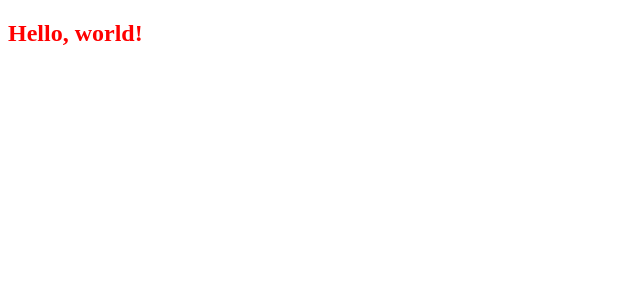
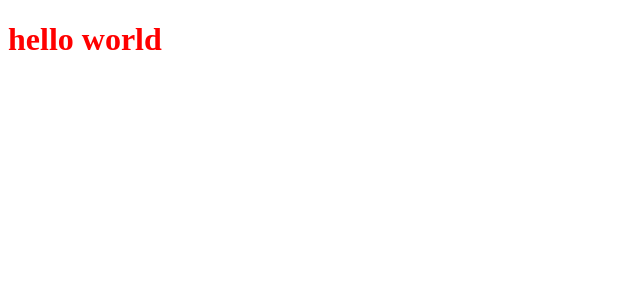
Before and after one commit to dimadk24/clever-kid-game, a React app: page / in a window 1280 px wide. Shown: the top 300 px of the page, without its empty margins (0-640 px from the left). Built offline with nearby package versions, Linux system fonts and the light colour scheme.

Commit message:
refactor: make sample app component functional

```diff
--- a/src/App.jsx
+++ b/src/App.jsx
@@ -1,27 +1,12 @@
-import React, { Component } from 'react';
+import React from 'react';
 import './App.scss';
 
-class App extends Component {
-  constructor(props) {
-    super(props);
-    this.state = {
-      name: 'world',
-    };
-  }
-
-  render() {
-    const { name } = this.state;
-    return (
-      <div className="app">
-        <h2>
-          Hello,
-          {' '}
-          {name}
-          !
-        </h2>
-      </div>
-    );
-  }
+function App() {
+  return (
+    <div className="app">
+      <h1>hello world</h1>
+    </div>
+  );
 }
 
 export default App;
```
